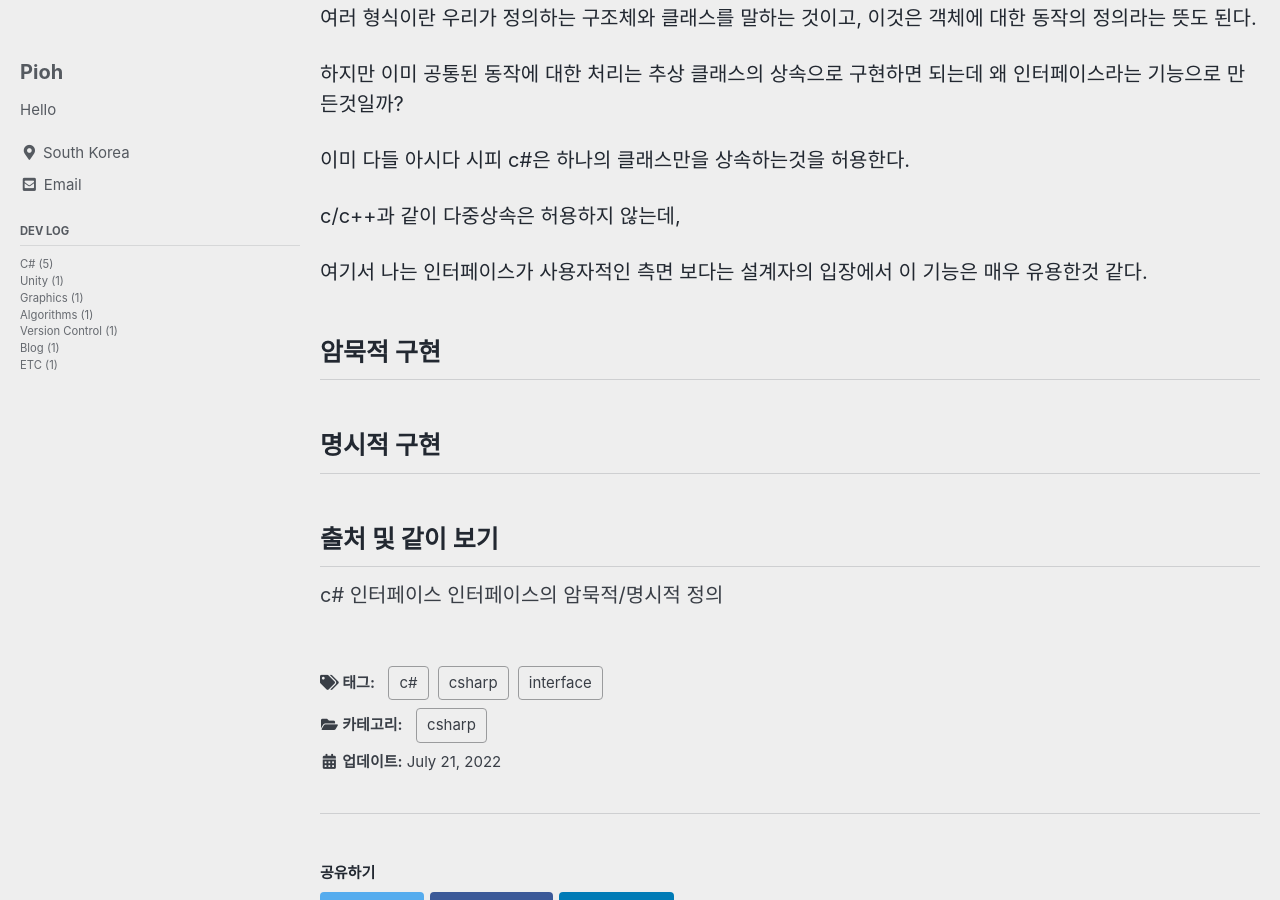
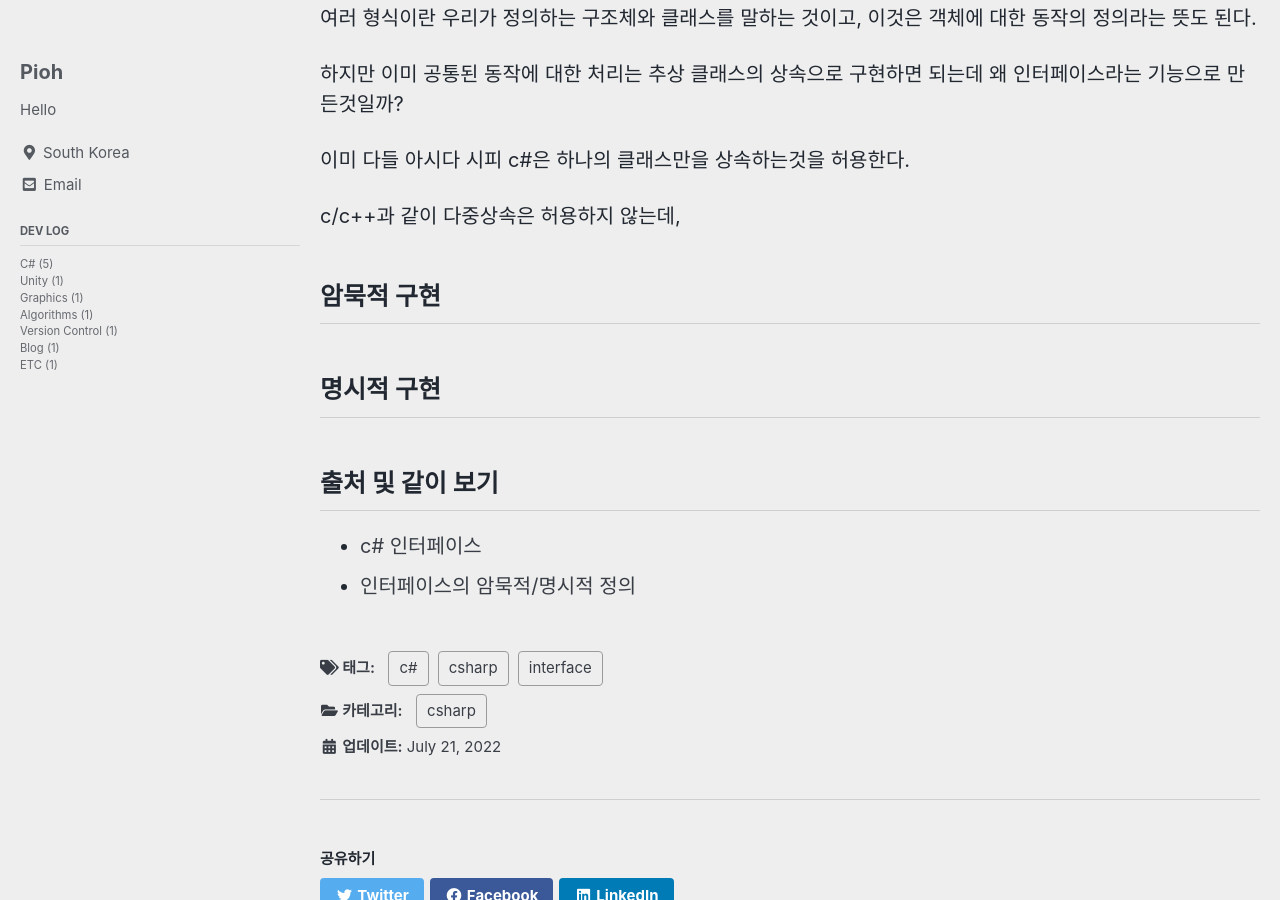
Before and after one commit to devpioh/devpioh.github.io, a Jekyll site: the page built from _posts/Devlog/C#/2022-07-21-Interface.md, in a window 1280 px wide and 900 px high, scrolled down 620 px. Built offline with Jekyll 4.4.1, drawn with Linux system fonts in a browser that asks for light colours; cached includes are drawn as plain includes; some web fonts are replaced.

Commit message:
링크 수정

```diff
--- a/_posts/Devlog/C#/2022-07-21-Interface.md
+++ b/_posts/Devlog/C#/2022-07-21-Interface.md
@@ -27,13 +27,8 @@
 
 c/c++과 같이 다중상속은 허용하지 않는데,
 
-
-
-여기서 나는 인터페이스가 사용자적인 측면 보다는 설계자의 입장에서 이 기능은 매우 유용한것 같다.
-
-
 ## 암묵적 구현
 ## 명시적 구현
 ## 출처 및 같이 보기
-<a href="https://docs.microsoft.com/ko-kr/dotnet/csharp/fundamentals/types/interfaces">c# 인터페이스</a>
-<a href="https://www.csharpstudy.com/DevNote/Article/4">인터페이스의 암묵적/명시적 정의</a>
+- <a href="https://docs.microsoft.com/ko-kr/dotnet/csharp/fundamentals/types/interfaces">c# 인터페이스</a>
+- <a href="https://www.csharpstudy.com/DevNote/Article/4">인터페이스의 암묵적/명시적 정의</a>
```
